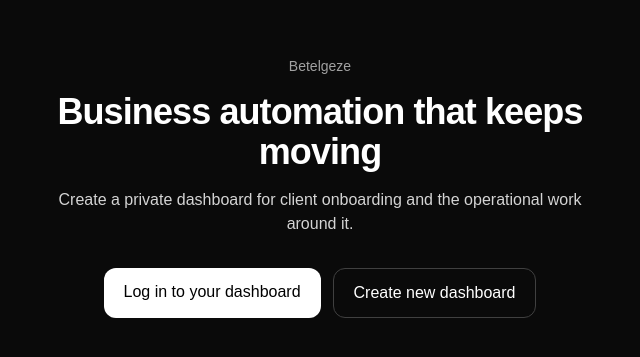
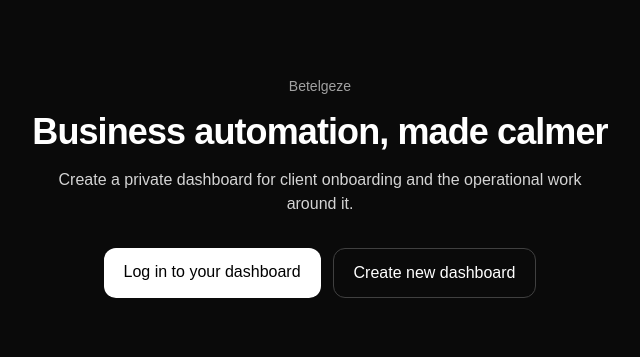
Before and after one commit to rf6swd6jt4-maker/betelgeze, a Next.js app: page / in a window 1280 px wide. Shown: the part 213-570 px from the top of the page, without its empty margins (320-960 px from the left). Built offline with nearby package versions, Linux system fonts and the light colour scheme.

Commit message:
Refresh homepage headline copy

```diff
--- a/app/page.tsx
+++ b/app/page.tsx
@@ -7,7 +7,7 @@ export default function Home() {
                 <p className="text-sm text-neutral-400">Betelgeze</p>
 
                 <h1 className="mt-4 text-4xl font-semibold tracking-tight">
-                    Business automation that keeps moving
+                    Business automation, made calmer
                 </h1>
 
                 <p className="mt-4 text-neutral-300">
```
